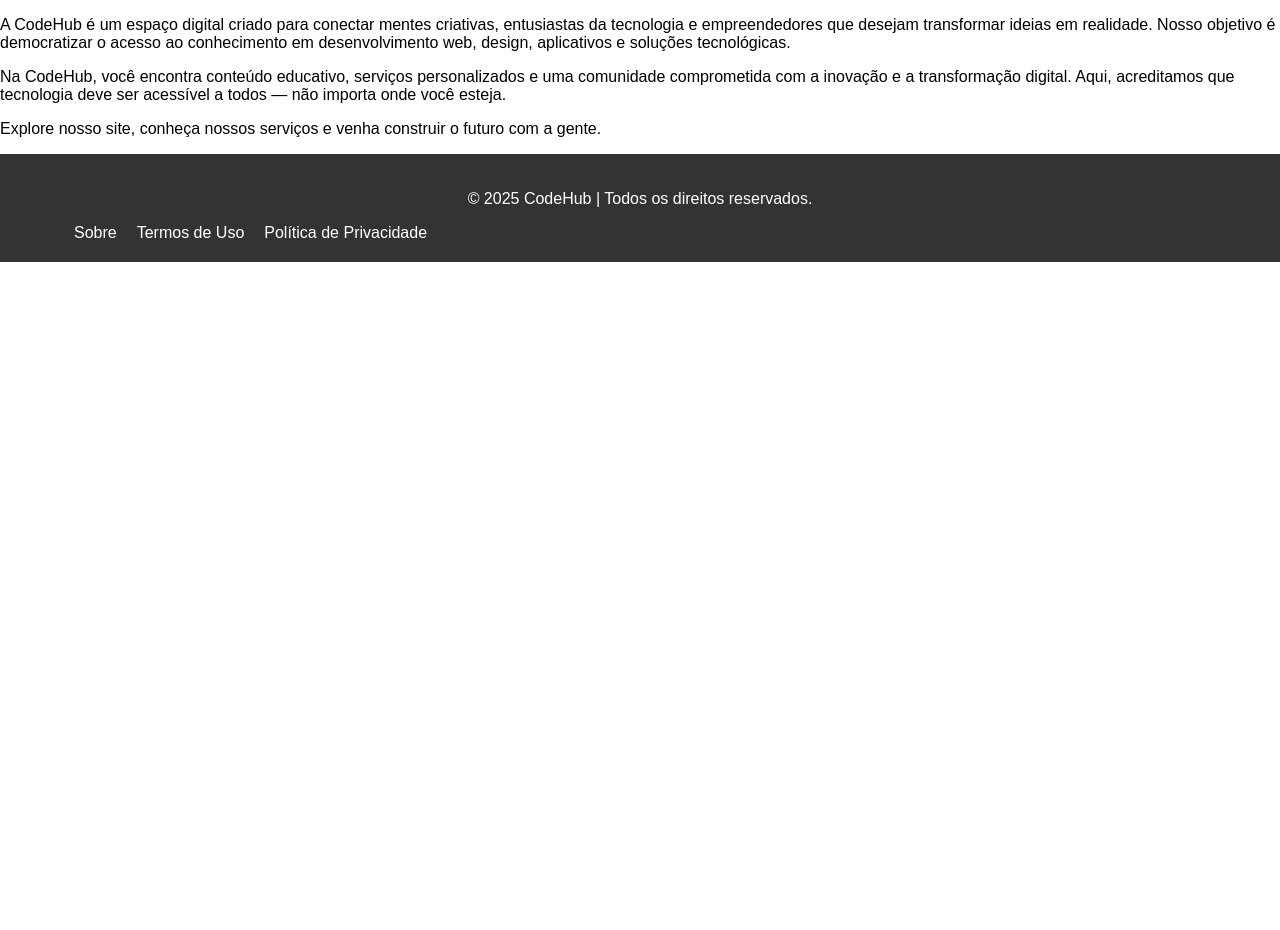
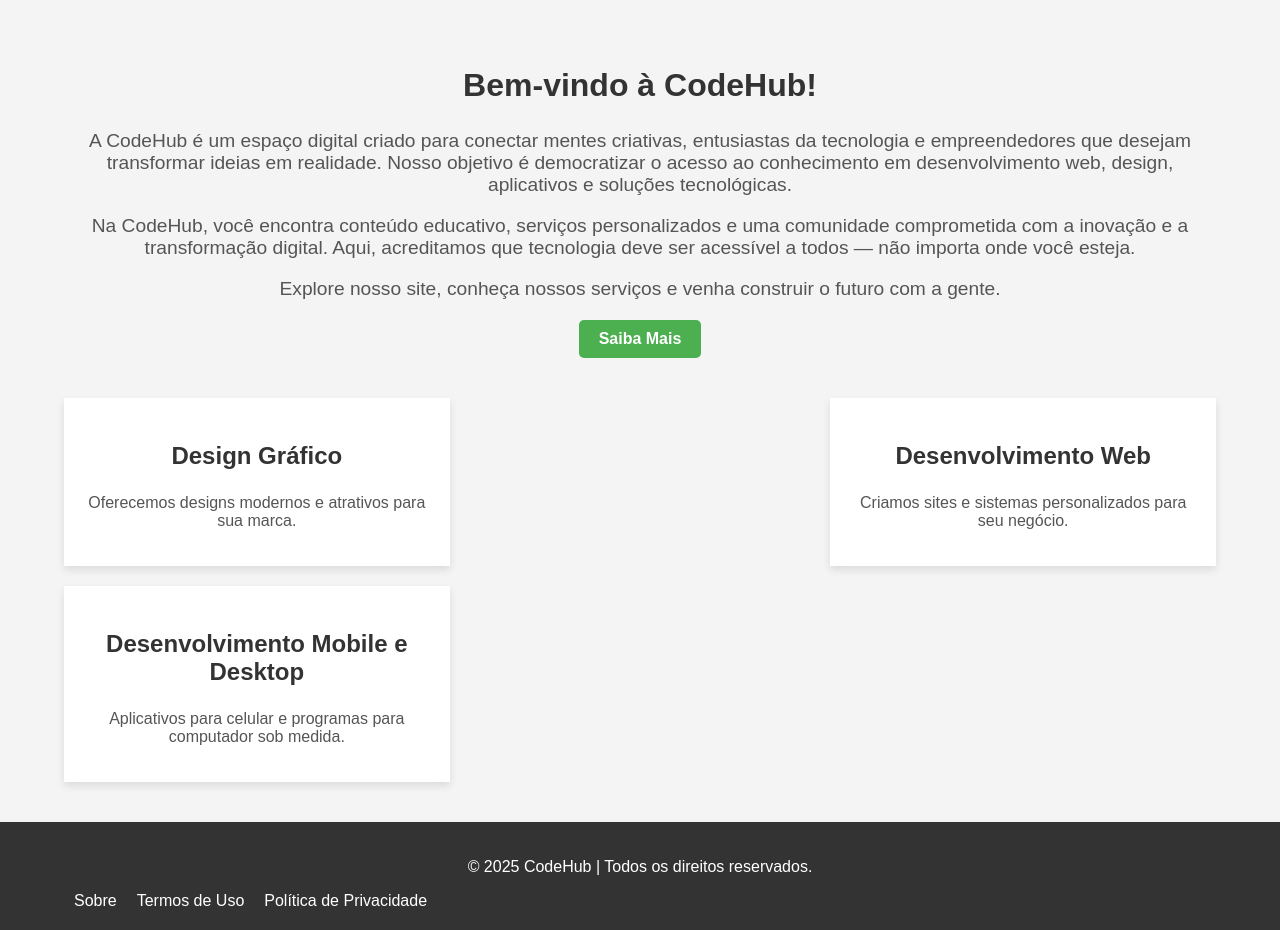
Before and after one commit to jnevesthe/cod, a Django app: page / in a window 1280 px wide. Shown: the part 77-1007 px from the top of the page. Before the commit the page ends 339 px from the top, so only its background shows below. Run offline with Django 5.2, Linux system fonts and the light colour scheme.

Commit message:
Update index.html

```diff
--- a/paginas/templates/paginas/index.html
+++ b/paginas/templates/paginas/index.html
@@ -1,9 +1,49 @@
 {% extends "paginas/base.html" %}
+
 {% block main %}
+<main>
+    <div class="container">
 
-    <p>A CodeHub é um espaço digital criado para conectar mentes criativas, entusiastas da tecnologia e empreendedores que desejam transformar ideias em realidade. Nosso objetivo é democratizar o acesso ao conhecimento em desenvolvimento web, design, aplicativos e soluções tecnológicas.</p>
+        <!-- NOVO TEXTO DE BOAS-VINDAS -->
+        <section class="intro">
+            <h2>Bem-vindo à CodeHub!</h2>
+            <p>A CodeHub é um espaço digital criado para conectar mentes criativas, entusiastas da tecnologia e empreendedores que desejam transformar ideias em realidade. Nosso objetivo é democratizar o acesso ao conhecimento em desenvolvimento web, design, aplicativos e soluções tecnológicas.</p>
 
-    <p>Na CodeHub, você encontra conteúdo educativo, serviços personalizados e uma comunidade comprometida com a inovação e a transformação digital. Aqui, acreditamos que tecnologia deve ser acessível a todos — não importa onde você esteja.</p>
+            <p>Na CodeHub, você encontra conteúdo educativo, serviços personalizados e uma comunidade comprometida com a inovação e a transformação digital. Aqui, acreditamos que tecnologia deve ser acessível a todos — não importa onde você esteja.</p>
 
-    <p>Explore nosso site, conheça nossos serviços e venha construir o futuro com a gente.</p>
+            <p>Explore nosso site, conheça nossos serviços e venha construir o futuro com a gente.</p>
+
+            <!-- BOTÃO AINDA AQUI -->
+            <a href="{% url 'servicos' %}" class="btn-cta">Saiba Mais</a>
+        </section>
+
+        <!-- BLOCO DE ANÚNCIO -->
+        <ins class="adsbygoogle"
+            style="display:block; text-align:center; margin: 20px auto;"
+            data-ad-client="ca-pub-1687261973938075"
+            data-ad-slot="1234567890"
+            data-ad-format="auto"
+            data-full-width-responsive="true"></ins>
+        <script>
+            (adsbygoogle = window.adsbygoogle || []).push({});
+        </script>
+
+        <!-- SEÇÃO DOS CARDS -->
+        <section class="cards">
+            <div class="card">
+                <h3>Design Gráfico</h3>
+                <p>Oferecemos designs modernos e atrativos para sua marca.</p>
+            </div>
+            <div class="card">
+                <h3>Desenvolvimento Web</h3>
+                <p>Criamos sites e sistemas personalizados para seu negócio.</p>
+            </div>
+            <div class="card">
+                <h3>Desenvolvimento Mobile e Desktop</h3>
+                <p>Aplicativos para celular e programas para computador sob medida.</p>
+            </div>
+        </section>
+
+    </div>
+</main>
 {% endblock %}
```
